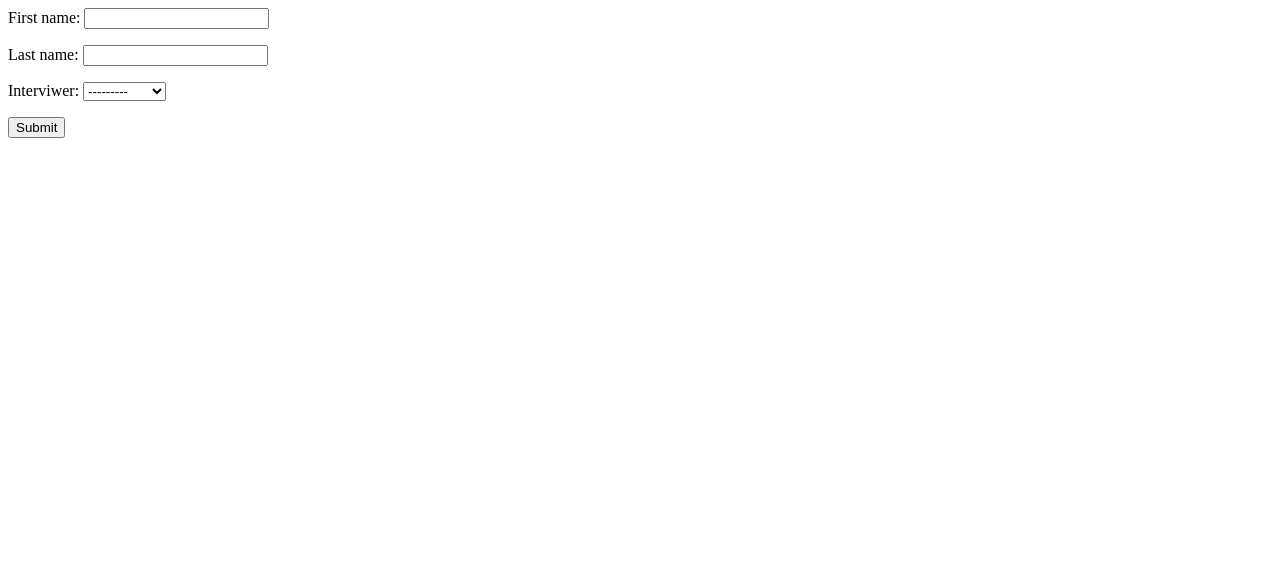
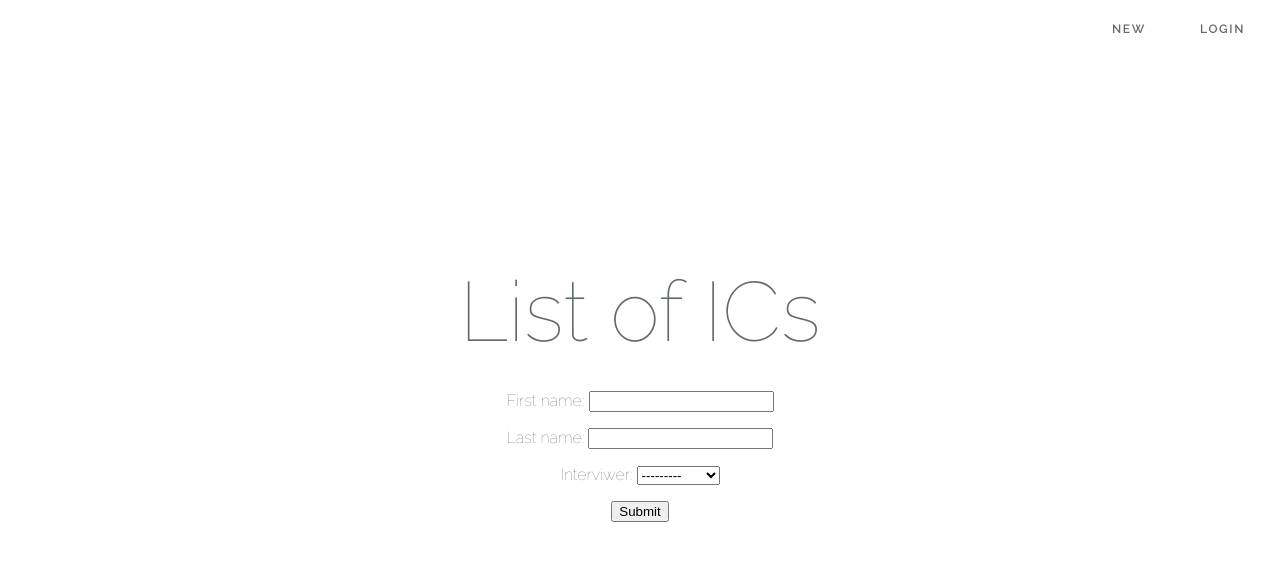
Before and after one commit to mikeyriver/final-project, a Django app: a page that uses FINAL DJANGO/final/templates/project/ic_form.html in a window 1280 px wide. Shown: the top 561 px of the page. Run offline with Django 3.2, Linux system fonts and the light colour scheme; data comes from the database, SQL or seed files in the repository; both versions use the stored data as it was after the commit.

Commit message:
updated new form

```diff
--- a/FINAL DJANGO/final/templates/project/ic_form.html
+++ b/FINAL DJANGO/final/templates/project/ic_form.html
@@ -1,4 +1,87 @@
-<form method="post">{% csrf_token %}
-    {{ form.as_p }}
-    <input type="submit" value="Submit" />
-</form>
+<head>
+    <title>Mikey's thing</title>
+        <link href="https://fonts.googleapis.com/css?family=Raleway:100,600" rel="stylesheet" type="text/css">
+
+        <!-- Styles -->
+        <style>
+            html, body {
+                background-color: #fff;
+                color: #636b6f;
+                font-family: 'Raleway', sans-serif;
+                font-weight: 100;
+                height: 100vh;
+                margin: 0;
+            }
+
+            .full-height {
+                height: 100vh;
+            }
+
+            .flex-center {
+                align-items: center;
+                display: flex;
+                justify-content: center;
+            }
+
+            .position-ref {
+                position: relative;
+            }
+
+            .top-right {
+                position: absolute;
+                right: 10px;
+                top: 18px;
+            }
+
+            .content {
+                text-align: center;
+            }
+
+            .title {
+                font-size: 84px;
+            }
+
+            .links > a {
+                color: #636b6f;
+                padding: 0 25px;
+                font-size: 12px;
+                font-weight: 600;
+                letter-spacing: .1rem;
+                text-decoration: none;
+                text-transform: uppercase;
+            }
+
+            .m-b-md {
+                margin-bottom: 30px;
+            }
+
+
+            thead td {
+            	font-weight: bold;
+            }
+        </style>
+</head>
+    <body>
+        <div class="flex-center position-ref full-height">
+                <div class="top-right links">
+					<a href="{% url "ic_new" %}">New</a>
+					    {% if user.is_authenticated %}
+        					Welcome {{ user.username }}
+	       					<a href="/accounts/logout/">Logout</a>
+        				{% else %}
+        					<a href="/accounts/login/">Login</a>
+    					{% endif %}
+                </div>
+
+            <div class="content">
+                <div class="title m-b-md">
+                    List of ICs
+                </div>
+
+				<form method="post">{% csrf_token %}
+				    {{ form.as_p }}
+				    <input type="submit" value="Submit" />
+				</form>
+            </div>
+        </div>
+    </body>
```
Also changed, not shown: FINAL DJANGO/final/db.sqlite3.
